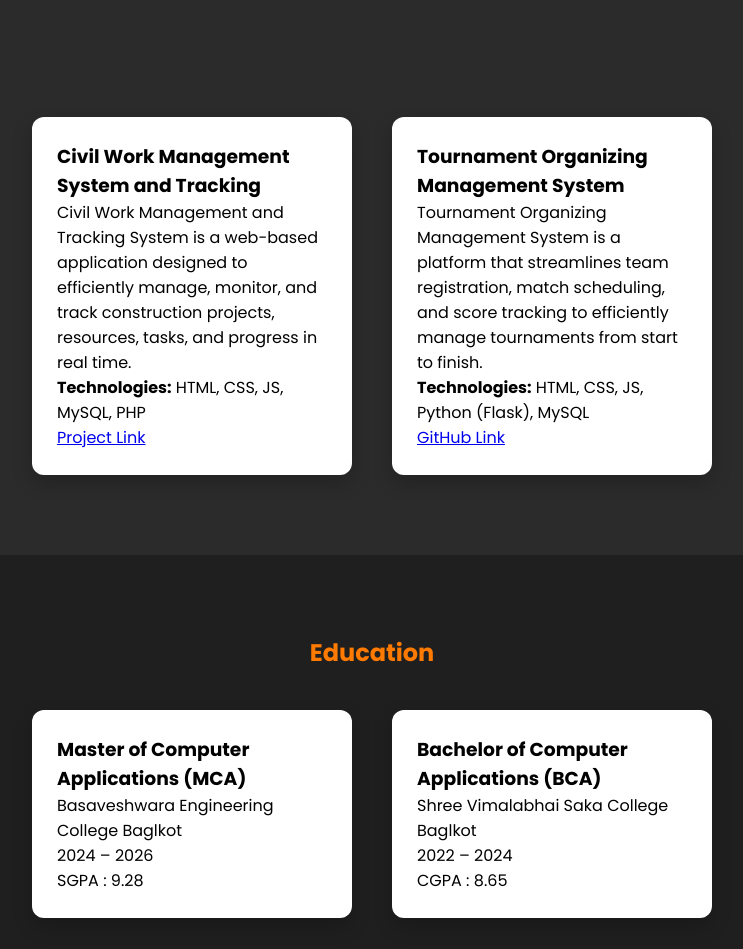
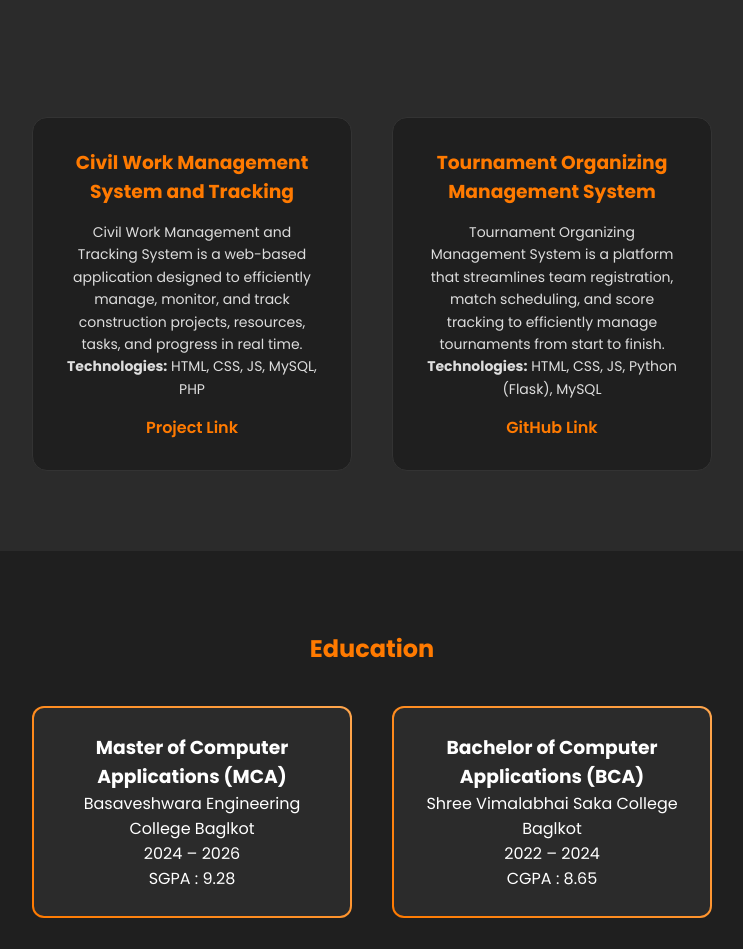
Before and after one commit to Roopa2812/ProfilePage, a plain HTML site: page index.html in a window 1280 px wide. Shown: the part 1523-2472 px from the top of the page, without its empty margins (268-1011 px from the left). Drawn offline with Linux system fonts and the light colour scheme.

Commit message:
changed css

```diff
--- a/css/style.css
+++ b/css/style.css
@@ -217,21 +217,40 @@ body {
     margin-top: 40px;
 }
 
-.project-card {
-    background: white;
-    color: black;
-    padding: 25px;
-    width: 320px;
-    border-radius: 12px;
-    box-shadow: 0 8px 20px rgba(0,0,0,0.2);
-    transition: 0.3s ease;
-    text-align: left;
+.project-card{
+    background:#1f1f1f;
+    border:1px solid #333;
+    padding:30px;
+    width:320px;
+    border-radius:15px;
+    transition:0.4s;
+    position:relative;
+    overflow:hidden;
 }
 
-.project-card:hover {
-    transform: translateY(-8px);
+.project-card h3{
+    color:#ff7a00;
+    margin-bottom:15px;
+}
+
+.project-card p{
+    color:#ddd;
+    font-size:14px;
+    line-height:1.6;
+}
+
+.project-card a{
+    display:inline-block;
+    margin-top:15px;
+    color:#ff7a00;
+    text-decoration:none;
+    font-weight:600;
+}
+
+.project-card:hover{
+    transform:translateY(-10px);
+    box-shadow:0 15px 40px rgba(0,0,0,0.5);
 } /* ================= EDUCATION ================= */
- /* ================= EDUCATION ================= */
 /* ================= EDUCATION ================= */
 
 .education-wrapper {
@@ -242,19 +261,23 @@ body {
     margin-top: 40px;
 }
 
-.education-card {
-    background: white;
-    color: black;
-    padding: 25px;
-    width: 320px;
-    border-radius: 12px;
-    box-shadow: 0 8px 20px rgba(0,0,0,0.2);
-    transition: 0.3s ease;
-    text-align: left;
+.education-card{
+    width:320px;
+    padding:25px;
+    border-radius:12px;
+    background:#2b2b2b;
+    color:white;
+    border:2px solid transparent;
+    background-image:
+        linear-gradient(#2b2b2b,#2b2b2b),
+        linear-gradient(45deg,#ff7a00,#ffa64d);
+    background-origin:border-box;
+    background-clip:padding-box,border-box;
+    transition:0.4s;
 }
 
-.education-card:hover {
-    transform: translateY(-8px);
+.education-card:hover{
+    transform:translateY(-10px);
 }/* ================= CONTACT ================= */
      form { margin-top: 20px; display: flex; flex-direction: column; gap: 10px; max-width: 400px; margin-left: auto; margin-right: auto; } input, textarea { padding: 10px; border: none; border-radius: 5px; } form button { padding: 10px; border: none; background: #ff7a00; color: white; border-radius: 5px; cursor: pointer; } form button:hover { background: #e66d00; }
      /* ================= PROJECTS ================= */
```
Also changed, not shown: images/bg.jpg (added).
